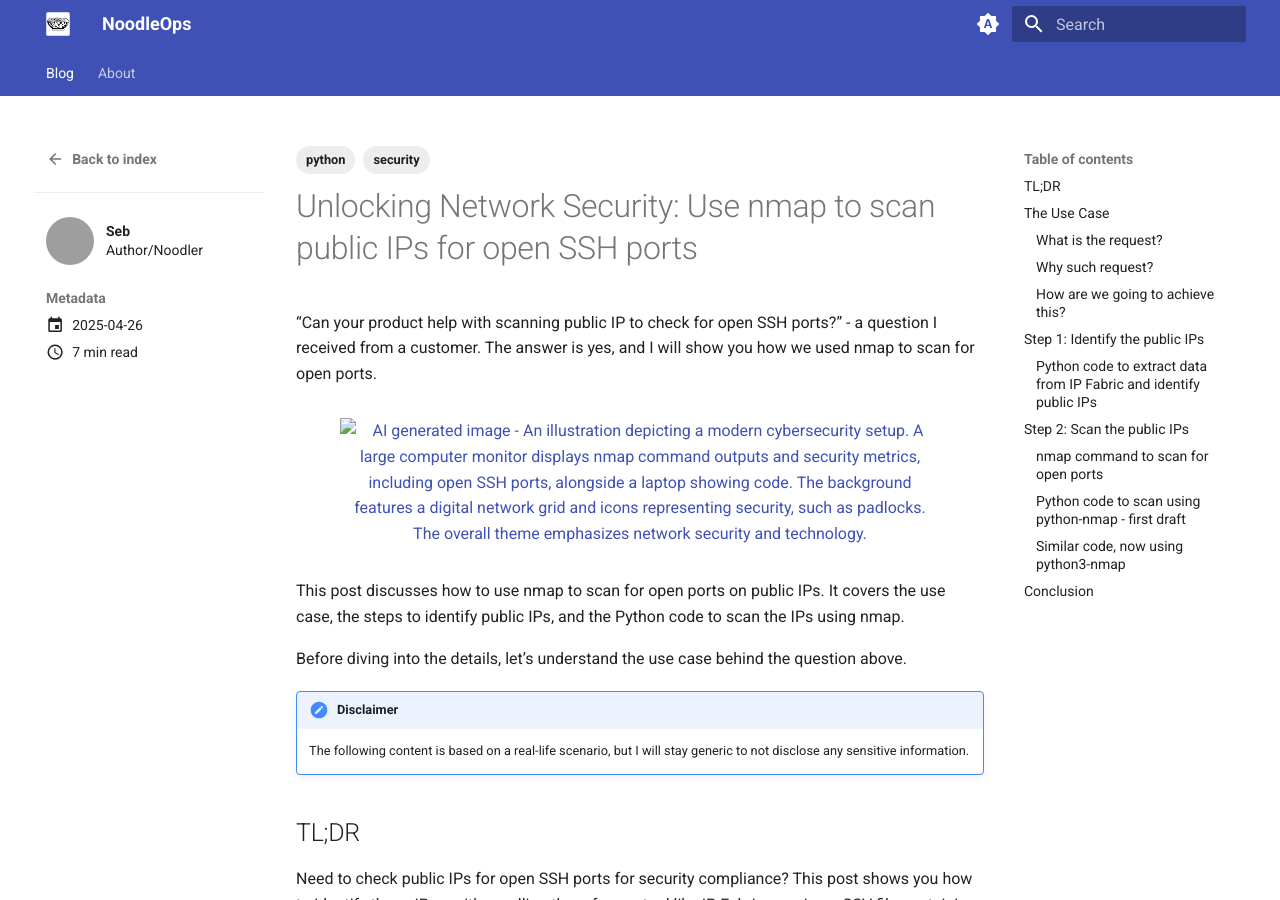
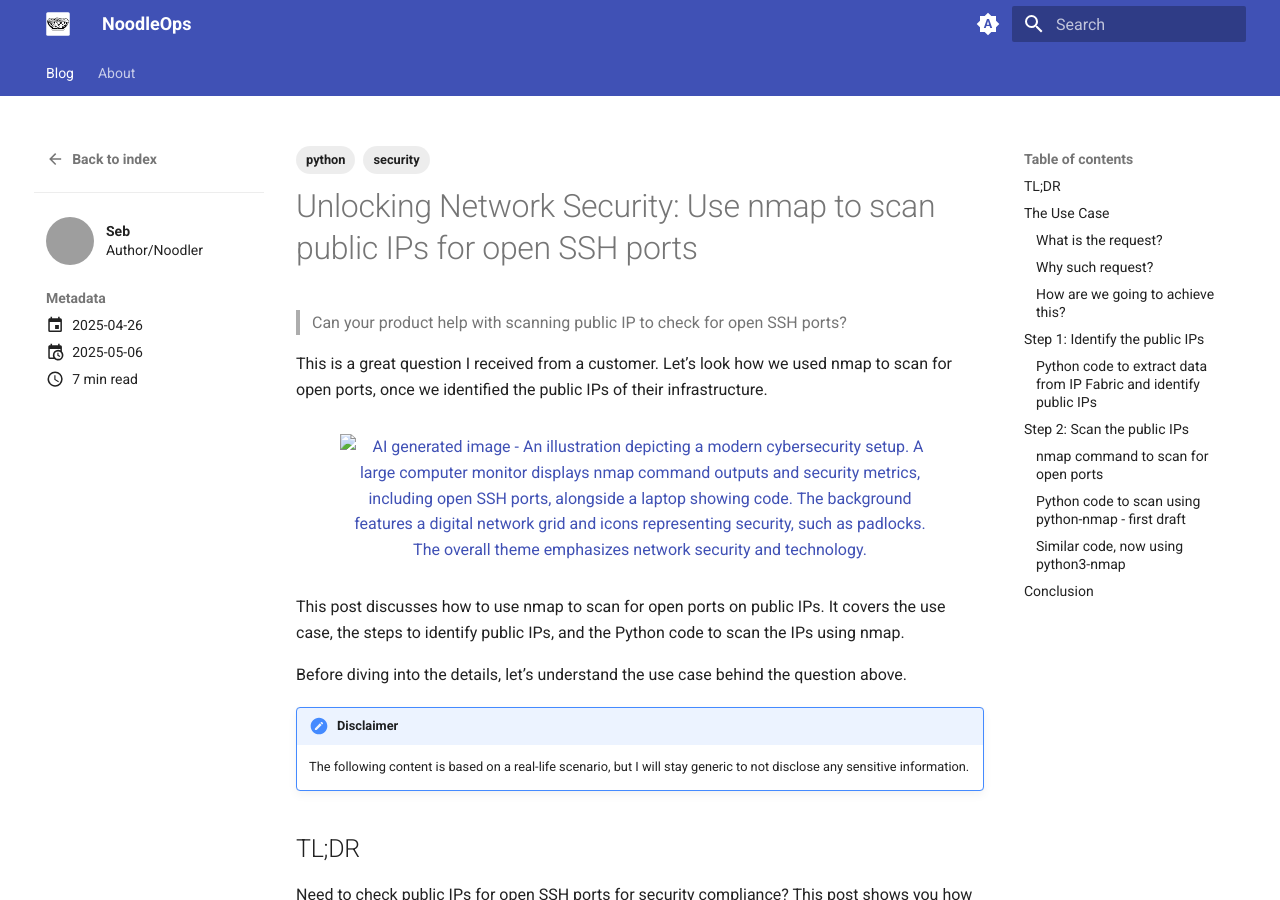
Before and after one commit to sdargoeuves/noodleops-mkdocs, an MkDocs documentation site: the page built from docs/posts/2025-04-nmap-open-ports/index.md, in a window 1280 px wide and 900 px high. Built offline with MkDocs 1.6.1 and Material for MkDocs 9.7.7, drawn with Linux system fonts in a browser that asks for light colours; grey boxes are pictures that could not be loaded.

```diff
--- a/docs/posts/2025-04-nmap-open-ports/index.md
+++ b/docs/posts/2025-04-nmap-open-ports/index.md
@@ -5,7 +5,7 @@ authors:
 #   - Writing
 date:
   created: 2025-04-26
-  # updated: 2025-03-03
+  updated: 2025-05-06
 draft: false
 tags:
   - python
@@ -13,7 +13,9 @@ tags:
 title: 'Unlocking Network Security: Use nmap to scan public IPs for open SSH ports'
 ---
 
-"Can your product help with scanning public IP to check for open SSH ports?" - a question I received from a customer. The answer is yes, and I will show you how we used nmap to scan for open ports.
+> Can your product help with scanning public IP to check for open SSH ports?
+
+This is a great question I received from a customer. Let's look how we used nmap to scan for open ports, once we identified the public IPs of their infrastructure.
 <!-- more -->
 
 ![AI generated image - An illustration depicting a modern cybersecurity setup. A large computer monitor displays nmap command outputs and security metrics, including open SSH ports, alongside a laptop showing code. The background features a digital network grid and icons representing security, such as padlocks. The overall theme emphasizes network security and technology.](network-security-nmap.png){ width=600 }
--- a/mkdocs.yml
+++ b/mkdocs.yml
@@ -74,7 +74,7 @@ markdown_extensions:
       smart_enable: all # to be TESTED
   - pymdownx.blocks.caption
   - pymdownx.caret
-  # - pymdownx.details # to be TESTED
+  - pymdownx.details
   - pymdownx.emoji:
       emoji_index: !!python/name:material.extensions.emoji.twemoji
       emoji_generator: !!python/name:material.extensions.emoji.to_svg
```
Also changed, not shown: docs/posts/2025-02-getting-started-with-blog/index.md (+2 -2 lines).
